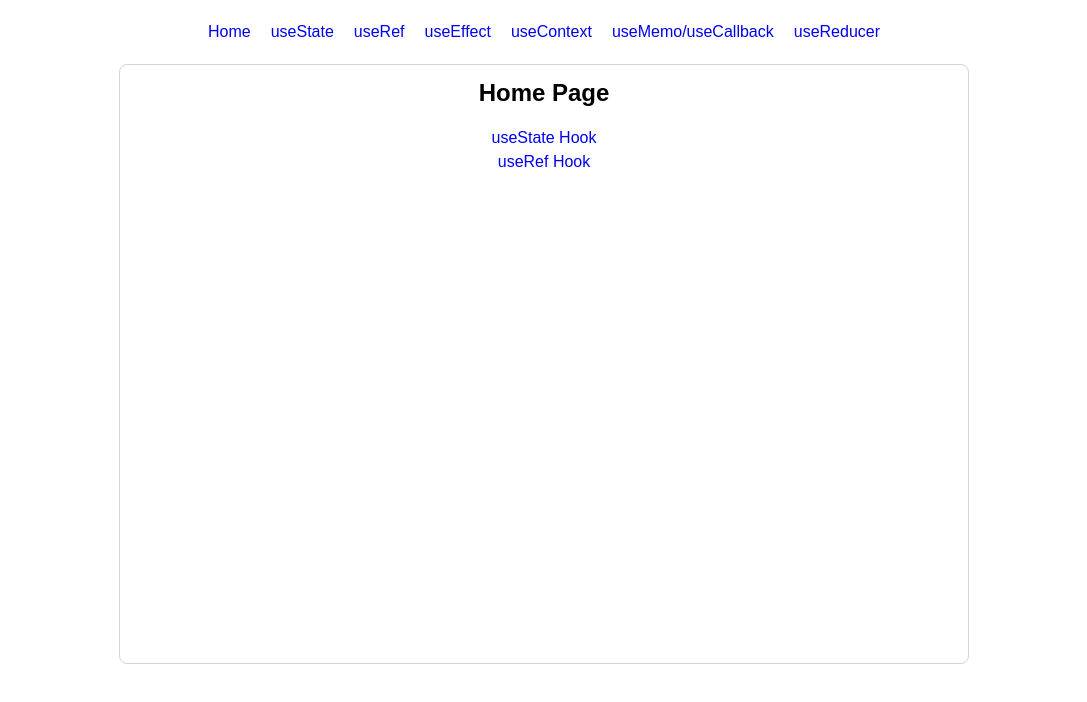
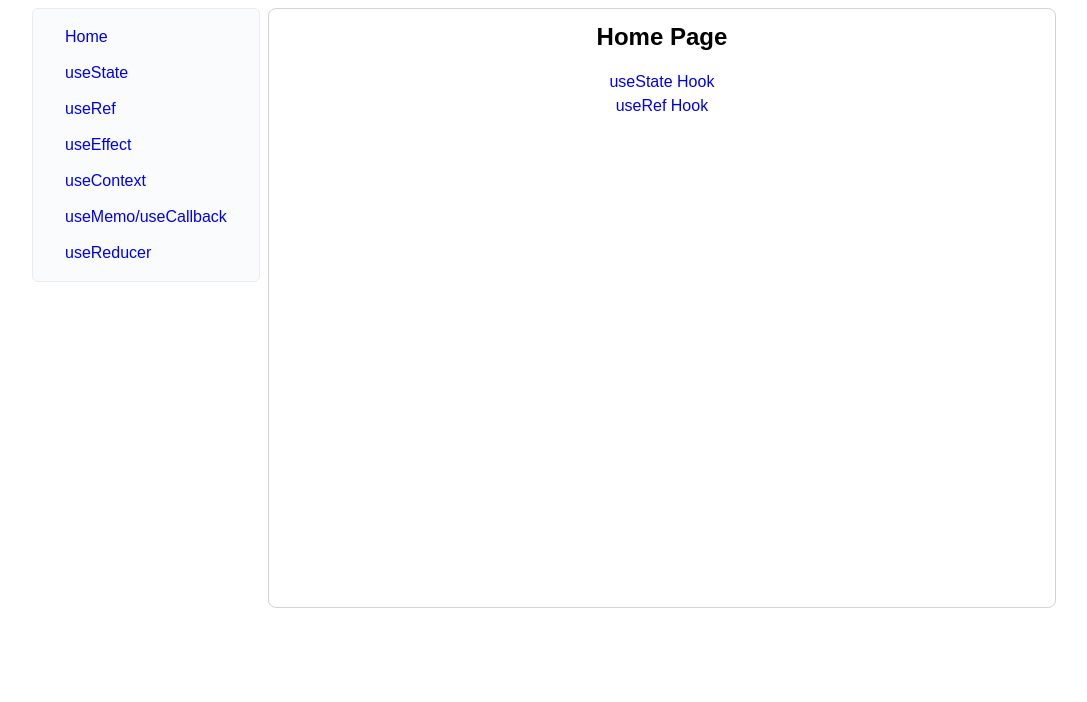
Before and after one commit to ragimovalik/reacthooks, a React (Vite) app: page / in a window 1280 px wide. Shown: the top 702 px of the page, without its empty margins (96-1183 px from the left). Built offline with nearby package versions, Linux system fonts and the light colour scheme.

Commit message:
Page styling changed

```diff
--- a/src/App.css
+++ b/src/App.css
@@ -1,10 +1,10 @@
-nav {
-  padding: 20px 10px;
-}
+.page_positioning {
+  max-width: 1024px;
+  margin-inline: auto;
+  padding-block: 0.5rem;
 
-nav ul {
   display: flex;
   justify-content: center;
-  align-items: center;
-  gap: 20px;
+  align-items: start;
+  gap: 0.5rem;
 }
--- a/src/App.tsx
+++ b/src/App.tsx
@@ -5,7 +5,7 @@ import './App.css';
 
 function App() {
   return (
-    <div>
+    <div className='page_positioning'>
       <Navbar />
       <AppRoutes />
     </div>
--- /dev/null
+++ b/src/modules/Navbar/Navbar.module.css
@@ -0,0 +1,14 @@
+.nav_box {
+  padding: 1rem 2rem;
+  background-color: rgb(249, 251, 252);
+  border: 1px solid rgb(232, 236, 238);
+  border-radius: 6px;
+}
+
+.menu {
+  display: flex;
+  flex-direction: column;
+  justify-content: stretch;
+  align-items: start;
+  gap: 0.75rem;
+}
--- a/src/modules/Navbar/Navbar.tsx
+++ b/src/modules/Navbar/Navbar.tsx
@@ -1,6 +1,8 @@
 import { NavLink } from 'react-router-dom';
 
 import { navElements } from './nav-elements';
+
+import s from './Navbar.module.css';
 
 const Navbar = () => {
   const elements = navElements.map(
@@ -12,8 +14,8 @@ const Navbar = () => {
   );
 
   return (
-    <nav>
-      <ul>{elements}</ul>
+    <nav className={s.nav_box}>
+      <ul className={s.menu}>{elements}</ul>
     </nav>
   );
 };
--- a/src/shared/Layout.module.css
+++ b/src/shared/Layout.module.css
@@ -1,8 +1,10 @@
 .container {
+  flex: 1;
+
   max-width: 850px;
   min-height: 600px;
   margin: 0 auto 20px;
-  padding-block: 10px;
+  padding: 10px;
   border: 1px solid lightgray;
   border-radius: 8px;
   text-align: center;
```
